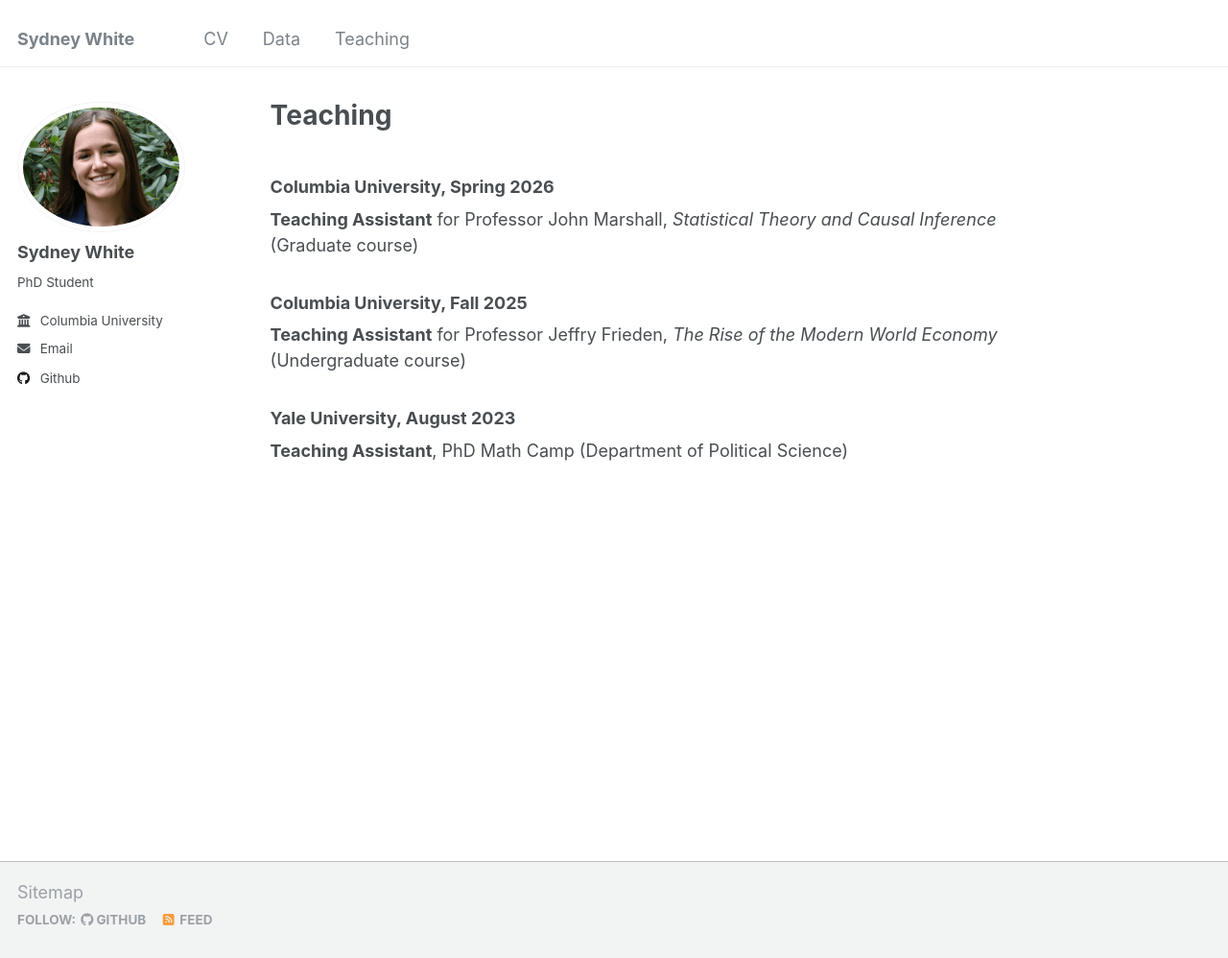
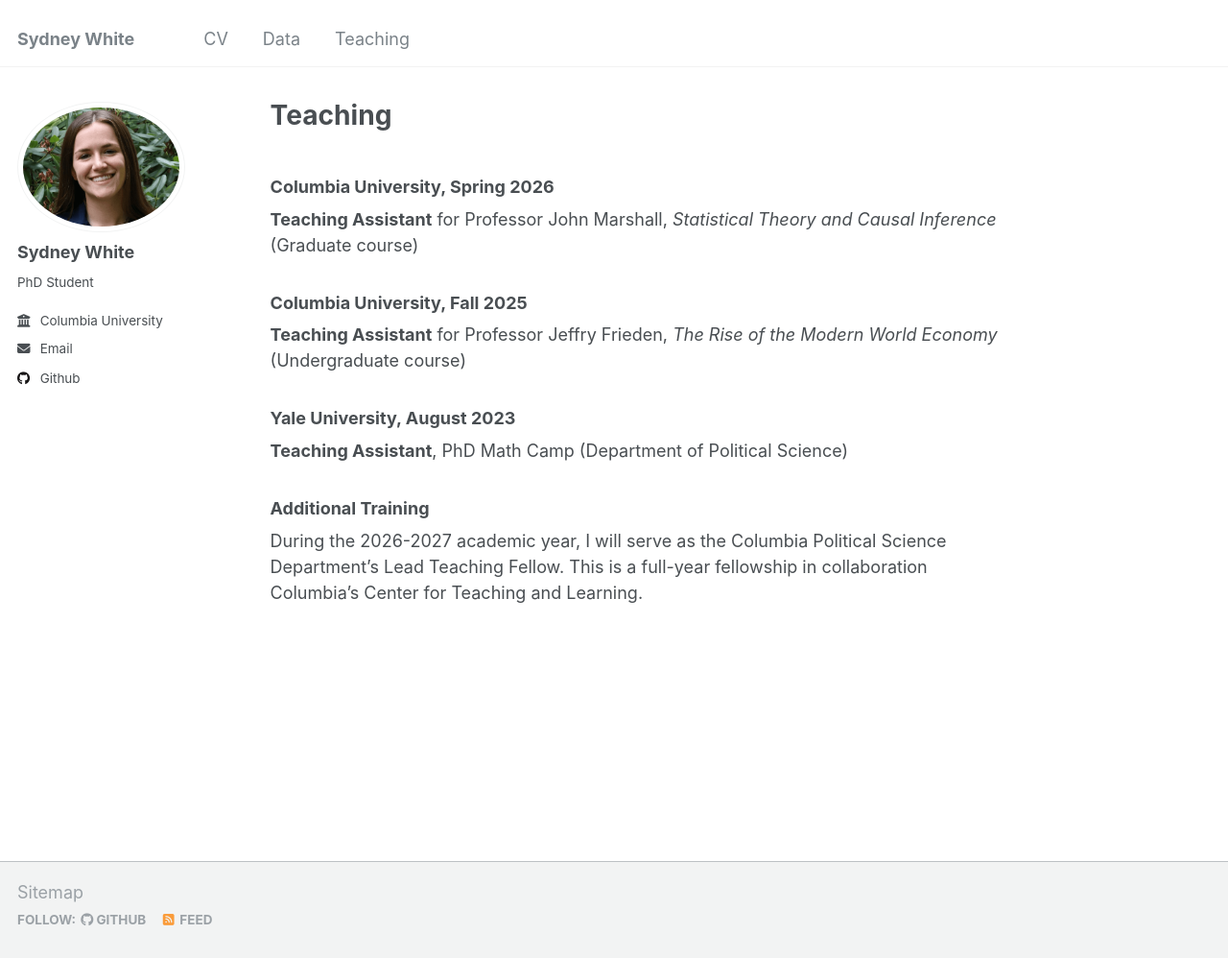
Before and after one commit to Sydney-White/web, a Jekyll site: the page built from _pages/teaching.md, in a window 1280 px wide and 998 px high. Shown: the whole window at 96% size. Built offline with Jekyll 4.4.1, drawn with Linux system fonts in a browser that asks for light colours.

Commit message:
Update teaching.md

```diff
--- a/_pages/teaching.md
+++ b/_pages/teaching.md
@@ -12,3 +12,7 @@ author_profile: true
 
 ### Yale University, August 2023
 **Teaching Assistant**, PhD Math Camp (Department of Political Science)
+
+### Additional Training
+
+During the 2026-2027 academic year, I will serve as the Columbia Political Science Department's Lead Teaching Fellow. This is a full-year fellowship in collaboration Columbia's Center for Teaching and Learning.
```
